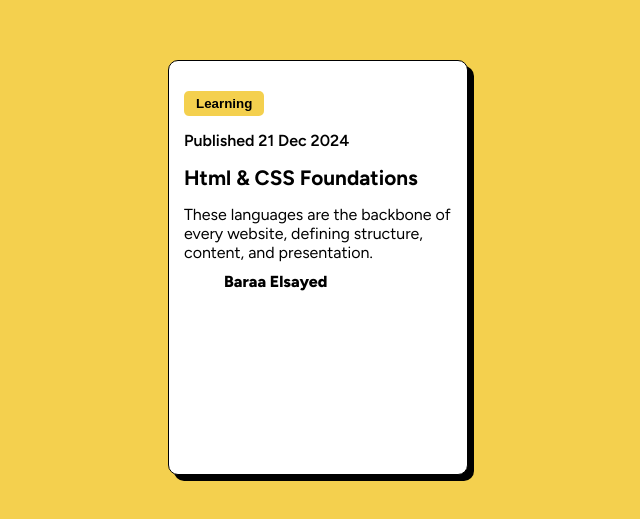
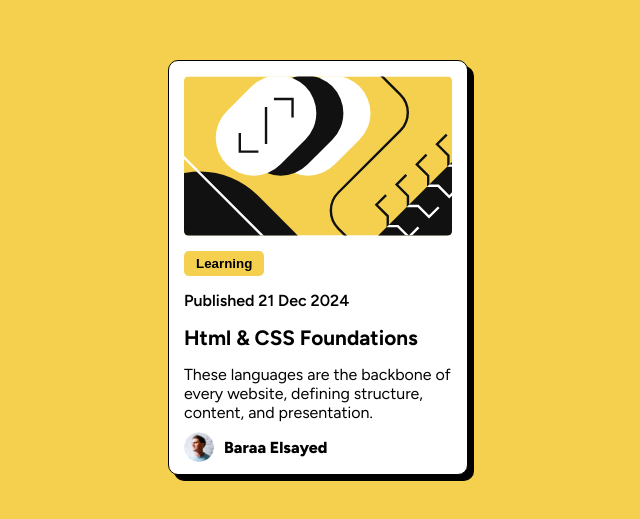
Before and after one commit to Baraa-glitch/coding-project, a plain HTML site: page Index.html in a window 1280 px wide. Shown: the part 133-652 px from the top of the page, without its empty margins (322-962 px from the left). Drawn offline with Linux system fonts and the light colour scheme; files that its build step writes are made by us from their sources.

Commit message:
Index.html

```diff
--- a/Index.html
+++ b/Index.html
@@ -4,7 +4,7 @@
 <head>
     <meta charset="UTF-8">
     <meta name="viewport" content="width=device-width, initial-scale=1.0">
-    <link rel="stylesheet" href="css/style.css">
+    <link rel="stylesheet" href="style.css">
     <link rel="preconnect" href="https://fonts.googleapis.com">
     <link rel="preconnect" href="https://fonts.gstatic.com" crossorigin>
     <link href="https://fonts.googleapis.com/css2?family=Figtree:ital,wght@0,300..900;1,300..900&display=swap"
@@ -18,14 +18,14 @@
 
         <div class="container">
             <div class="card">
-                <img src="Pictures/illustration-article.svg" class="img-one" alt="">
+                <img src="illustration-article.svg" class="img-one" alt="">
                 <button>Learning</button>
                 <p class="p-one">Published 21 Dec 2024</p>
                 <h2>Html & CSS Foundations</h2>
                 <p class="p-two">These languages are the backbone of every website, defining structure, content, and
                     presentation.</p>
                 <div class="footer">
-                    <img class="img-two" src="Pictures/image-avatar.webp" alt="">
+                    <img class="img-two" src="image-avatar.webp" alt="">
                     <p class="p-three">Baraa Elsayed</p>
                 </div>
             </div>
```
